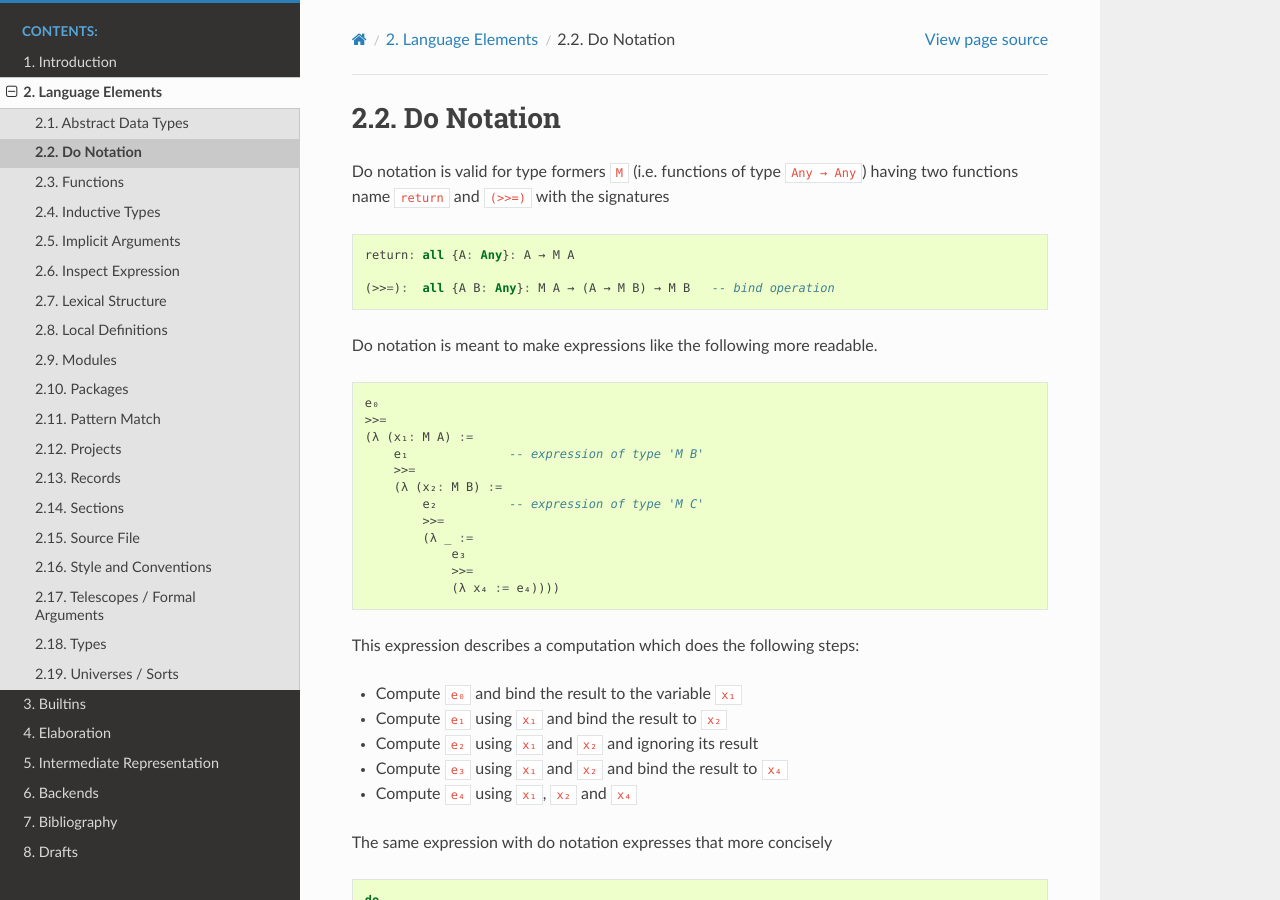
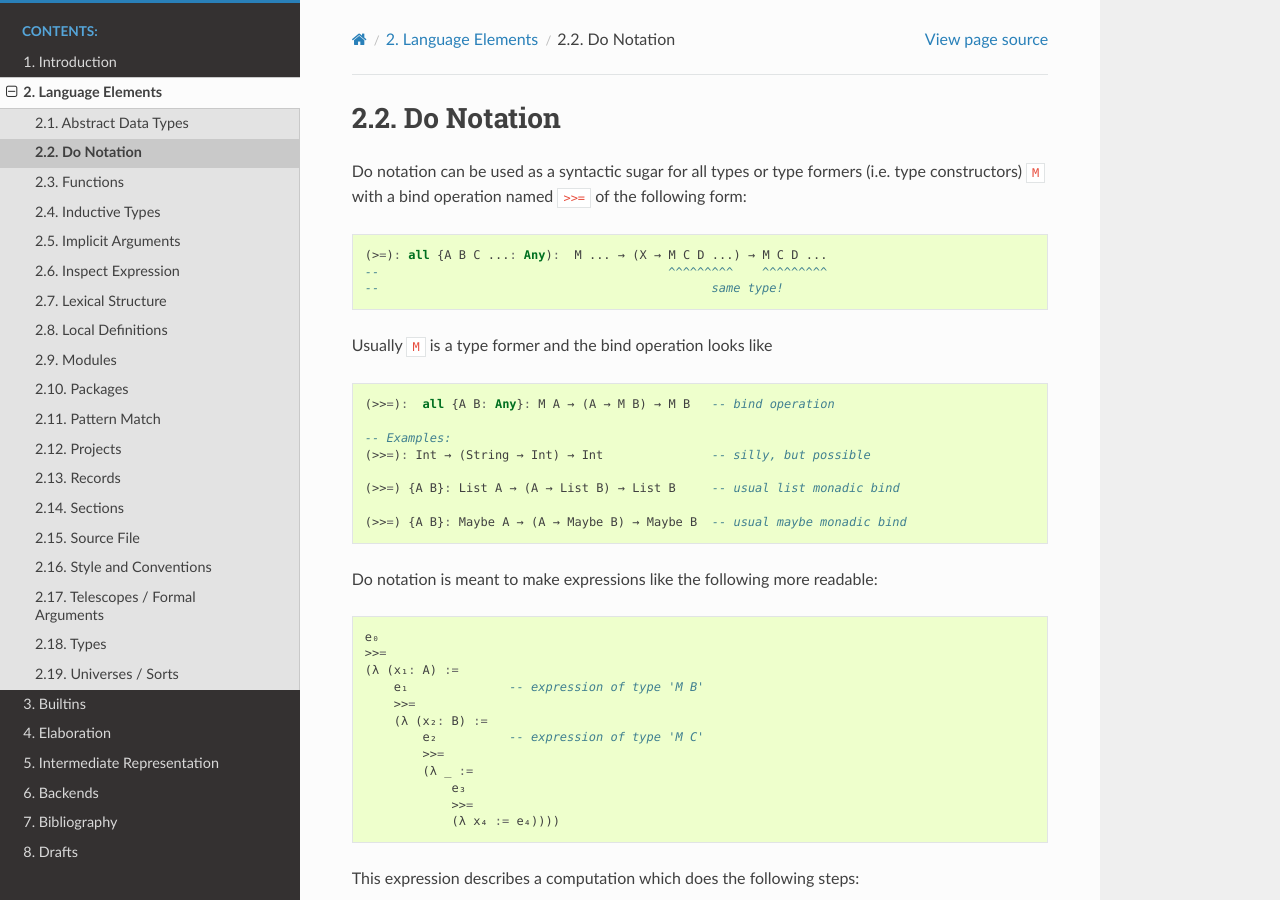
Before and after one commit to alba-lang/lang-spec, a Sphinx documentation site: the page built from sphinx/source/lang-elems/do-notation.rst, in a window 1280 px wide and 900 px high. Built offline with Sphinx 7.4.7 and the Read the Docs theme 2.0.0, drawn with Linux system fonts in a browser that asks for light colours.

Commit message:
Improved do notation for monadic  bind
Only bind i.e. '>>=' is necessary. 'return' is not needed for
desugaring.

	modified:   sphinx/source/lang-elems/do-notation.rst

```diff
--- a/sphinx/source/lang-elems/do-notation.rst
+++ b/sphinx/source/lang-elems/do-notation.rst
@@ -4,25 +4,35 @@
 Do Notation
 ************************************************************
 
+Do notation can be used as a syntactic sugar for all types or type formers (i.e.
+type constructors) ``M`` with a bind operation named ``>>=`` of the following
+form::
 
-Do notation is valid for type formers ``M`` (i.e. functions of type ``Any →
-Any``) having two functions name ``return`` and ``(>>=)`` with the signatures ::
+    (>=): all {A B C ...: Any):  M ... → (X → M C D ...) → M C D ...
+    --                                        ^^^^^^^^^    ^^^^^^^^^
+    --                                              same type!
 
-    return: all {A: Any}: A → M A
+Usually ``M`` is a type former and the bind operation looks like ::
 
     (>>=):  all {A B: Any}: M A → (A → M B) → M B   -- bind operation
 
+    -- Examples:
+    (>>=): Int → (String → Int) → Int               -- silly, but possible
+
+    (>>=) {A B}: List A → (A → List B) → List B     -- usual list monadic bind
+
+    (>>=) {A B}: Maybe A → (A → Maybe B) → Maybe B  -- usual maybe monadic bind
 
 
-Do notation is meant to make expressions like the following more readable.
+Do notation is meant to make expressions like the following more readable:
 ::
 
     e₀
     >>=
-    (λ (x₁: M A) :=
+    (λ (x₁: A) :=
         e₁              -- expression of type 'M B'
         >>=
-        (λ (x₂: M B) :=
+        (λ (x₂: B) :=
             e₂          -- expression of type 'M C'
             >>=
             (λ _ :=
```
